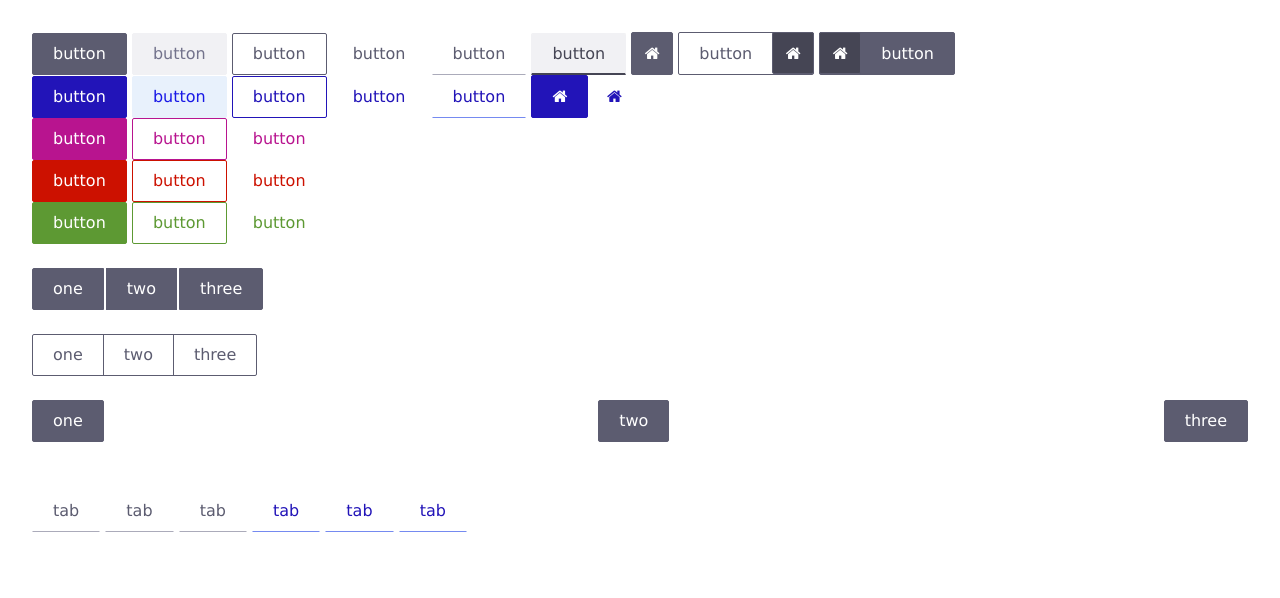
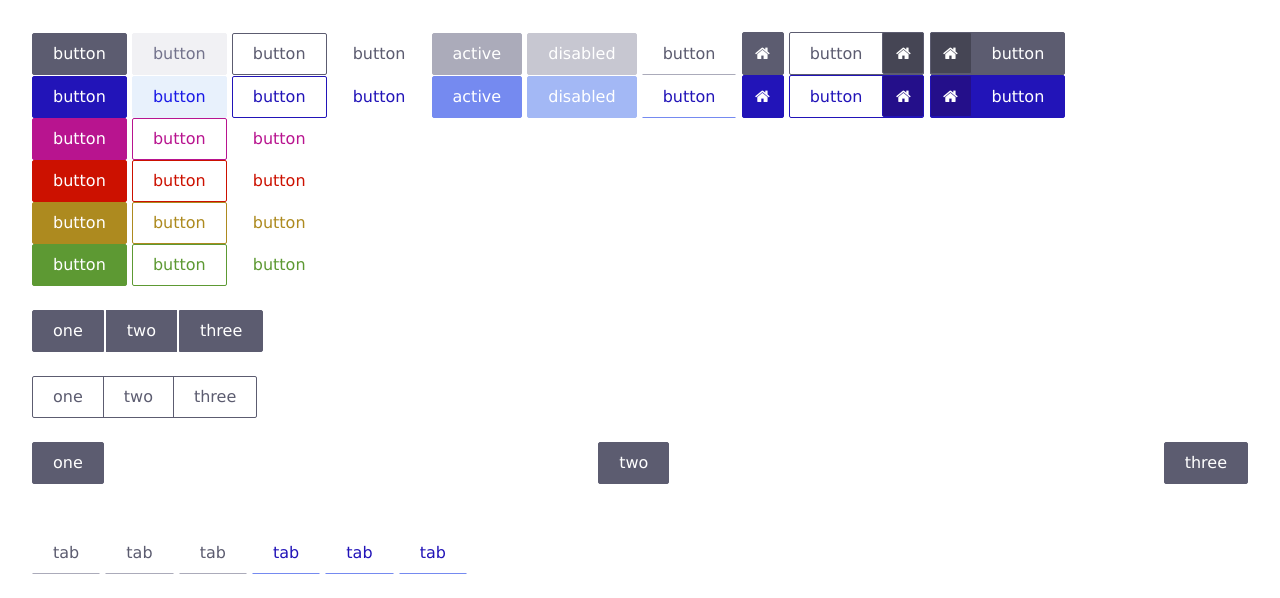
Before and after one commit to sandrolain/goodnight-css, a website: page demo/button.html in a window 1280 px wide. Drawn offline with Linux system fonts and the light colour scheme.

Commit message:
Disabled button

```diff
--- a/demo/button.html
+++ b/demo/button.html
@@ -21,8 +21,9 @@
 <button class="btn btn-light">button</button>
 <button class="btn btn-outline">button</button>
 <button class="btn btn-flat">button</button>
+<button class="btn active">active</button>
+<button class="btn disabled">disabled</button>
 <button class="btn btn-tab">button</button>
-<button class="btn btn-tab active">button</button>
 <button class="btn btn-icon"><i class="fa fa-home"></i></button>
 <button class="btn btn-outline">button<i class="btn btn-icon after fa fa-home"></i></button>
 <button class="btn"><i class="btn btn-icon fa fa-home"></i>button</button>
@@ -32,9 +33,12 @@
 <button class="btn primary btn-light">button</button>
 <button class="btn primary btn-outline">button</button>
 <button class="btn primary btn-flat">button</button>
+<button class="btn primary active">active</button>
+<button class="btn primary disabled">disabled</button>
 <button class="btn primary btn-tab">button</button>
-<button class="btn primary btn-square"><i class="fa fa-home"></i></button>
-<button class="btn primary btn-flat btn-icon"><i class="fa fa-home"></i></button>
+<button class="btn primary btn-icon"><i class="fa fa-home"></i></button>
+<button class="btn primary btn-outline">button<i class="btn btn-icon after fa fa-home"></i></button>
+<button class="btn primary"><i class="btn btn-icon fa fa-home"></i>button</button>
 <br/>
 <button class="btn accent">button</button>
 <button class="btn accent btn-outline">button</button>
@@ -43,6 +47,10 @@
 <button class="btn critical">button</button>
 <button class="btn critical btn-outline">button</button>
 <button class="btn critical btn-flat">button</button>
+<br/>
+<button class="btn warning">button</button>
+<button class="btn warning btn-outline">button</button>
+<button class="btn warning btn-flat">button</button>
 <br/>
 <button class="btn confirm">button</button>
 <button class="btn confirm btn-outline">button</button>
--- a/src/button.scss
+++ b/src/button.scss
@@ -8,6 +8,7 @@
   --button-normal-color: var(--neutral-color-400);
   --button-hover-color: var(--neutral-color-500);
   --button-active-color: var(--neutral-color-700);
+  --button-disabled-color: var(--neutral-color-800);
   --button-screen-color: var(--neutral-color-950);
   --button-border-radius: 2px;
 }
@@ -38,6 +39,7 @@
     --button-normal-color: var(--primary-color-400);
     --button-hover-color: var(--primary-color-500);
     --button-active-color: var(--primary-color-700);
+    --button-disabled-color: var(--primary-color-800);
     --button-screen-color: var(--primary-color-950);
   }
 
@@ -46,6 +48,7 @@
     --button-normal-color: var(--accent-color-400);
     --button-hover-color: var(--accent-color-500);
     --button-active-color: var(--accent-color-700);
+    --button-disabled-color: var(--accent-color-800);
     --button-screen-color: var(--accent-color-950);
   }
 
@@ -54,7 +57,17 @@
     --button-normal-color: var(--critical-color-400);
     --button-hover-color: var(--critical-color-500);
     --button-active-color: var(--critical-color-700);
+    --button-disabled-color: var(--critical-color-800);
     --button-screen-color: var(--critical-color-950);
+  }
+
+  &.warning {
+    --button-icon-color: var(--warning-color-300);
+    --button-normal-color: var(--warning-color-400);
+    --button-hover-color: var(--warning-color-500);
+    --button-active-color: var(--warning-color-700);
+    --button-disabled-color: var(--warning-color-800);
+    --button-screen-color: var(--warning-color-950);
   }
 
   &.confirm {
@@ -62,6 +75,7 @@
     --button-normal-color: var(--confirm-color-400);
     --button-hover-color: var(--confirm-color-500);
     --button-active-color: var(--confirm-color-700);
+    --button-disabled-color: var(--confirm-color-800);
     --button-screen-color: var(--confirm-color-950);
   }
 
@@ -73,6 +87,14 @@
   .btn-input:checked + & & {
     border-color: var(--button-active-color);
     background-color: var(--button-active-color);
+  }
+
+  &:disabled,
+  &:disabled &,
+  &.disabled,
+  &.disabled & {
+    border-color: var(--button-disabled-color);
+    background-color: var(--button-disabled-color);
   }
 }
 
```
Also changed, not shown: dist/button.css, 1 other file.
